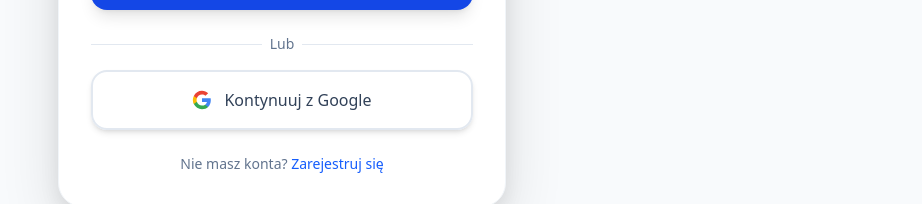
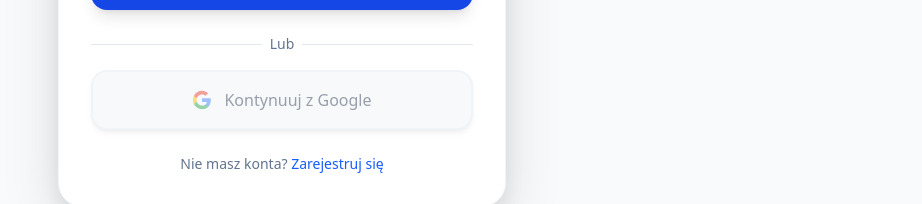
Before and after one commit to Rayzerrek/web-version-of-desktop-app, a React (Vite) app in the folder frontend/: page / in a window 1280 px wide. Shown: the part 540-744 px from the top of the page, without its empty margins (358-1280 px from the left). Built offline with nearby package versions, Linux system fonts and the light colour scheme; no server answers.

Commit message:
Google login wouldnt work for now

```diff
--- a/frontend/src/components/AuthPanel.tsx
+++ b/frontend/src/components/AuthPanel.tsx
@@ -145,7 +145,6 @@ export default function AuthPanel({ onLoginSuccess }: AuthPanelProps) {
       setLoading(false);
     }
   };
-
   return (
     <>
       {toast && (
@@ -220,9 +219,11 @@ export default function AuthPanel({ onLoginSuccess }: AuthPanelProps) {
             </div>
 
             <button
-              onClick={handleGoogleLogin}
-              disabled={loading}
-              className="mt-4 w-full flex items-center justify-center gap-3 px-4 py-4 border-2 border-slate-200 dark:border-slate-600 rounded-2xl hover:bg-slate-50 dark:hover:bg-slate-700 hover:border-slate-300 dark:hover:border-slate-500 transition-all duration-200 disabled:opacity-50 disabled:cursor-not-allowed shadow-md hover:shadow-lg"
+              onClick={() => {
+                handleGoogleLogin();
+              }}
+              disabled={true}
+              className="mt-4 w-full flex items-center justify-center gap-3 px-4 py-4 border-2 border-slate-200 dark:border-slate-600 rounded-2xl hover:bg-slate-50 dark:hover:bg-slate-700 hover:border-slate-300 dark:hover:border-slate-500 transition-all duration-200 disabled:opacity-50 disabled:cursor-not-allowed shadow-md hover:shadow-lg disabled:bg-slate-100 dark:disabled:bg-slate-700 disabled:border-slate-200 dark:disabled:border-slate-600 disabled:text-slate-400 dark:disabled:text-slate-500"
             >
               <svg className="w-5 h-5" viewBox="0 0 24 24">
                 <path
```
